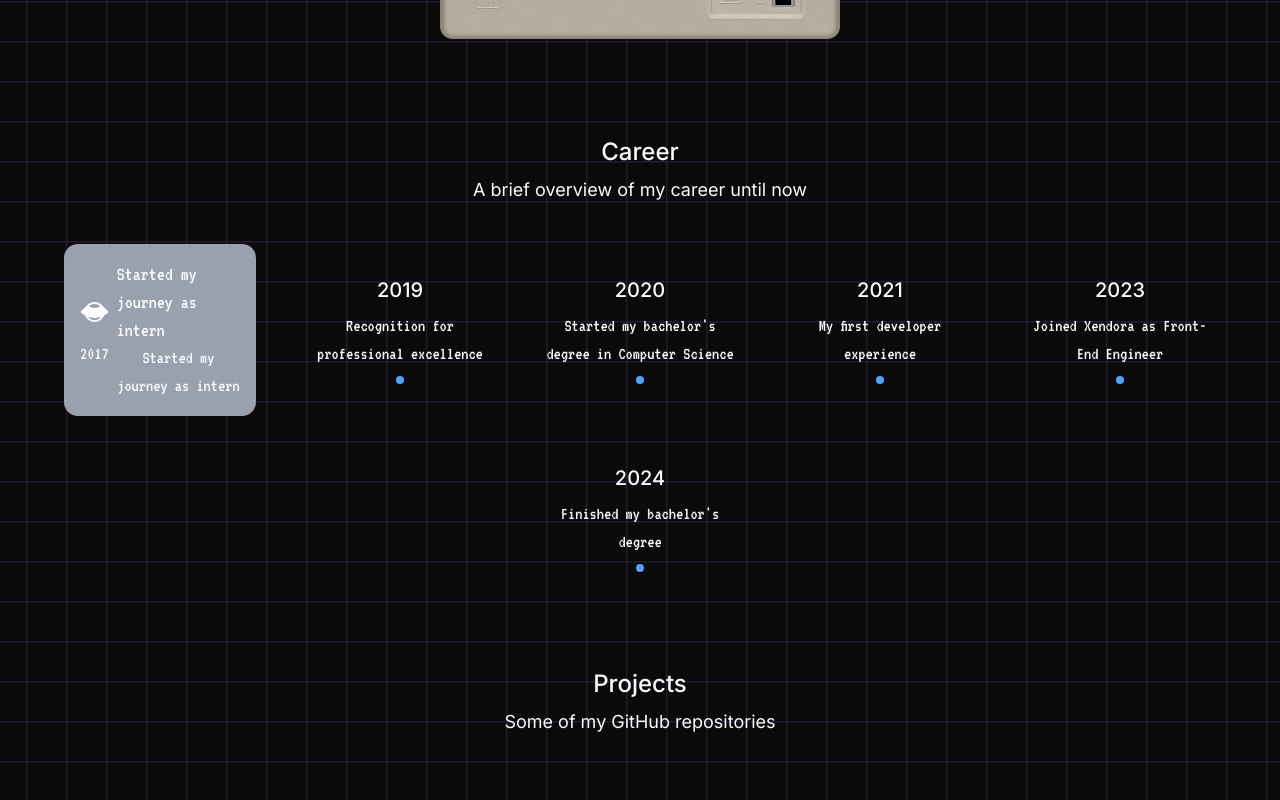
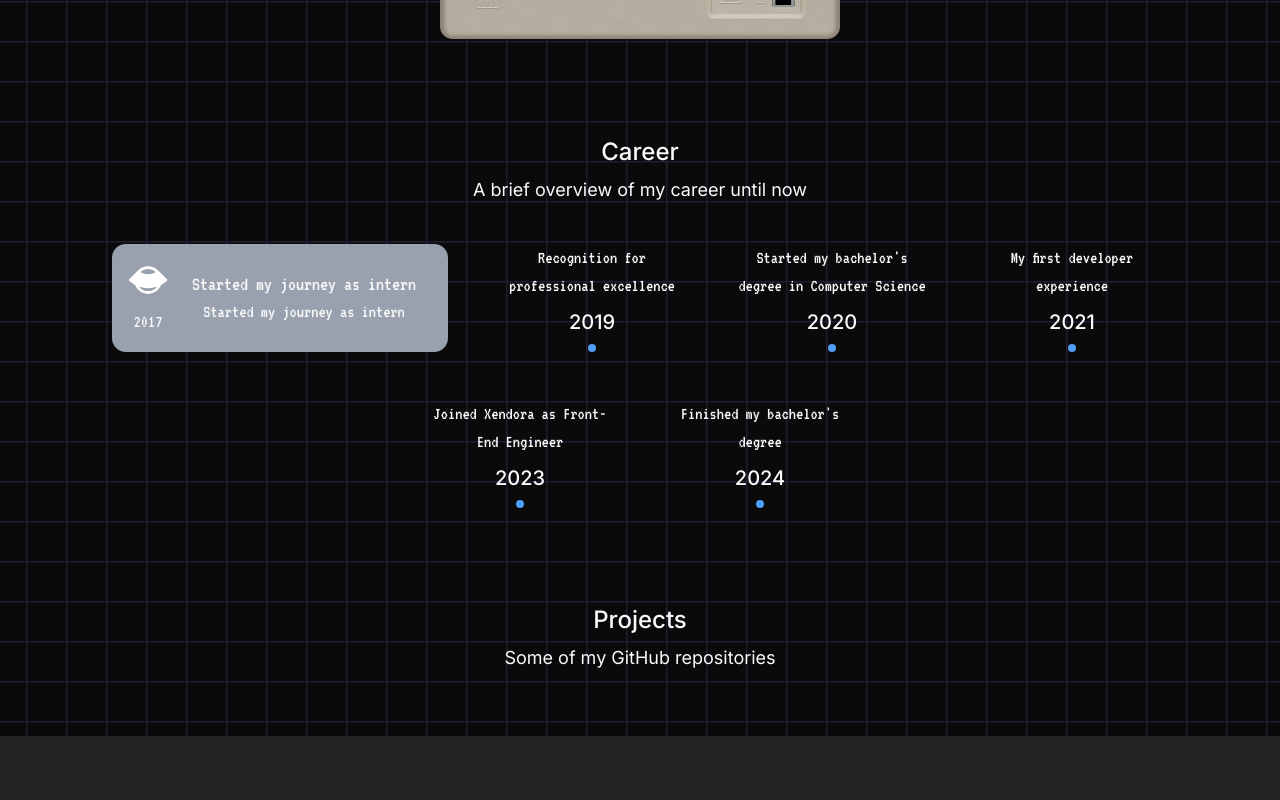
Before and after one commit to lucaskraus/lucaskraus, a React (Vite) app: page / in a window 1280 px wide. Shown: the part 1425-2225 px from the top of the page. After the commit the page ends 2161 px from the top, so only its background shows below. Built offline with nearby package versions, Linux system fonts and the light colour scheme.

Commit message:
Enhance Timeline component with AnimatePresence for smoother transitions, update layoutId attributes for consistency, and streamline item rendering for improved user interaction.

```diff
--- a/src/components/Timeline.tsx
+++ b/src/components/Timeline.tsx
@@ -1,4 +1,4 @@
-import { motion } from 'motion/react'
+import { AnimatePresence, motion } from 'motion/react'
 import { useState } from 'react'
 
 const TIMELINE_ITEMS = [
@@ -43,7 +43,10 @@ interface TimelineItemProps {
 
 const TimelineCard = ({ title, label, description }: TimelineItemProps) => {
   return (
-    <motion.div className="flex flex-row gap-2 items-center rounded-xl p-4 bg-gray-400">
+    <motion.div
+      layoutId={`timeline-item-${title}`}
+      className="flex flex-row gap-2 items-center rounded-xl p-4 bg-gray-400"
+    >
       <div className="flex flex-col gap-2">
         <img
           src="/logo.svg"
@@ -51,7 +54,7 @@ const TimelineCard = ({ title, label, description }: TimelineItemProps) => {
           className="w-10 h-10 rounded-full"
         />
         <motion.p
-          layoutId={`timeline-card-title-${title}`}
+          layoutId={`timeline-title-${title}`}
           className="font-vt323 text-lg text-center"
         >
           {title}
@@ -60,13 +63,13 @@ const TimelineCard = ({ title, label, description }: TimelineItemProps) => {
 
       <div className="flex flex-col w-64 items-center justify-center">
         <motion.h2
-          layoutId={`timeline-card-label-${label}`}
+          layoutId={`timeline-label-${label}`}
           className="text-xl font-vt323"
         >
           {label}
         </motion.h2>
         <motion.p
-          layoutId={`timeline-card-description-${title}`}
+          layoutId={`timeline-description-${title}`}
           className="font-vt323 text-lg text-center"
         >
           {description}
@@ -82,26 +85,33 @@ const TimelineItem = ({
   description,
   selected,
 }: TimelineItemProps) => {
-  return selected ? (
+  return (
+    <AnimatePresence mode="wait" initial={false}>
+      {selected ? (
         <TimelineCard title={title} label={label} description={description} />
       ) : (
-    <div className="flex flex-col gap-2 items-center">
+        <motion.div
+          layoutId={`timeline-item-${title}`}
+          className="flex flex-col gap-2 items-center max-w-48"
+        >
+          <motion.p
+            layoutId={`timeline-label-${title}`}
+            className="font-vt323 text-lg text-center"
+          >
+            {label}
+          </motion.p>
           <motion.h1
-        layoutId={`timeline-item-title-${title}`}
+            layoutId={`timeline-title-${title}`}
             className="text-xl font-medium"
           >
             {title}
           </motion.h1>
-      <motion.p
-        layoutId={`timeline-item-label-${title}`}
-        className="font-vt323 text-lg text-center"
-      >
-        {label}
-      </motion.p>
           <div className="relative flex items-center justify-center">
-        <div className="h-2 w-2 bg-blue-400 rounded-full" />
+            <div className="h-2 w-2 bg-blue-400 rounded-full animate-pulse" />
           </div>
-    </div>
+        </motion.div>
+      )}
+    </AnimatePresence>
   )
 }
 
@@ -121,16 +131,11 @@ export default function Timeline() {
         </div>
       </div>
       <div className="flex flex-row w-full gap-12 items-center justify-center flex-wrap">
-        {TIMELINE_ITEMS.map((item, index) => (
+        {TIMELINE_ITEMS.map(item => (
           <motion.div
-            key={item.title}
-            initial={{ opacity: 0, y: 100 }}
-            animate={{ opacity: 1, y: 0 }}
-            transition={{ duration: 0.5 + index * 0.1, ease: 'easeInOut' }}
-            className="max-w-48 cursor-pointer"
+            className="cursor-pointer"
             onClick={() => setSelectedItem(item)}
             role="button"
-            tabIndex={0}
           >
             <TimelineItem
               key={item.title}
```
Lines whose indentation alone changed are shown as unchanged.
